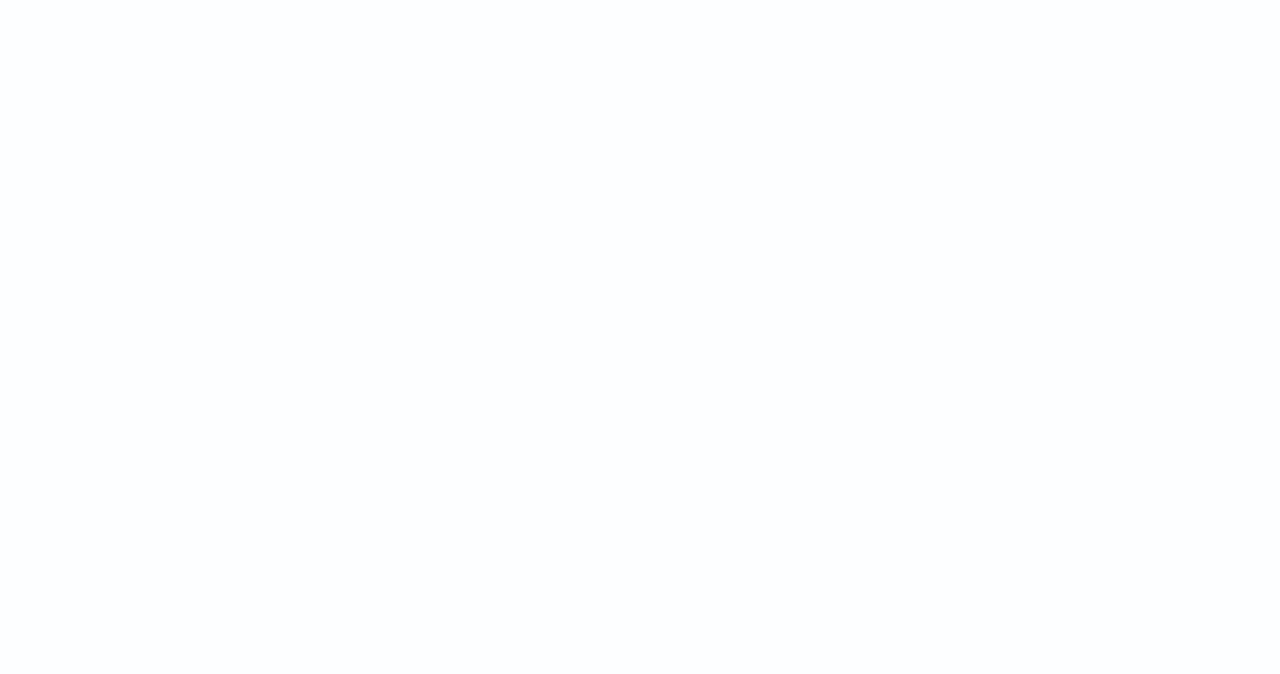
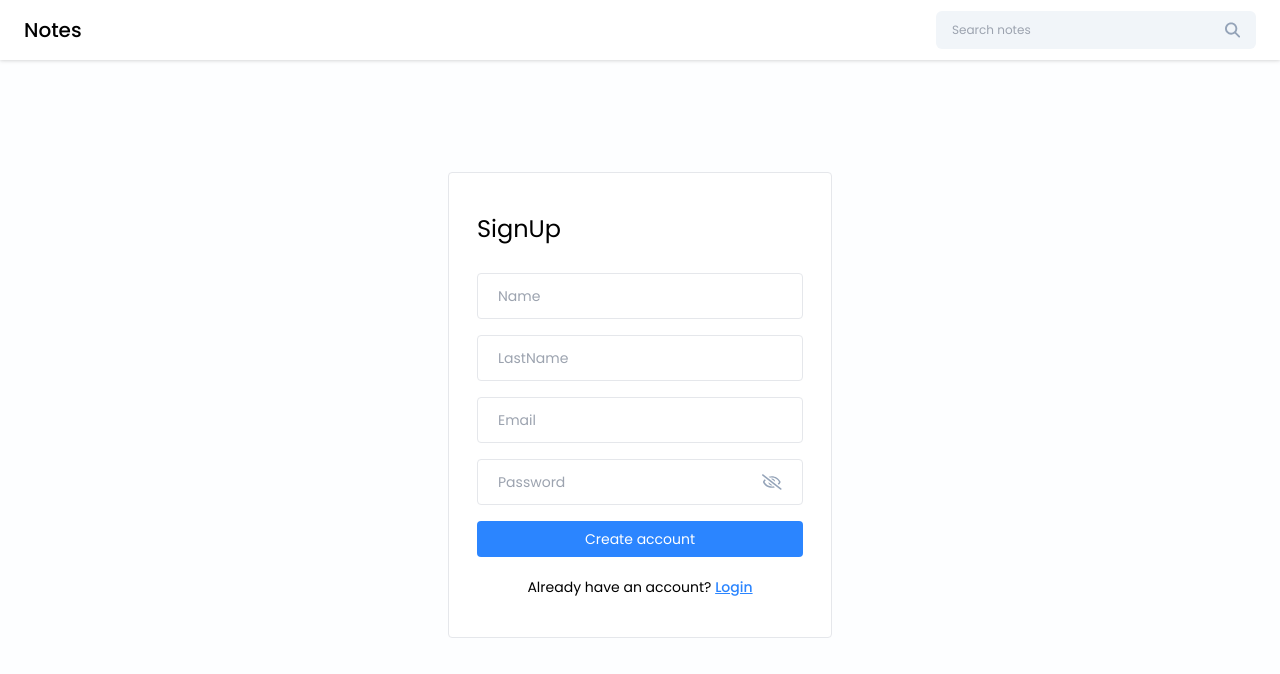
Before and after one commit to ThomasBrets/notesApp, a React (Vite) app in the folder front/: page /auth/register in a window 1280 px wide. Before the commit this address had no page. Shown: the top 674 px of the page. Built offline with nearby package versions, Linux system fonts and the light colour scheme.

Commit message:
register front works

```diff
--- a/front/src/App.jsx
+++ b/front/src/App.jsx
@@ -9,7 +9,7 @@ function App() {
     <Routes>
       <Route exact path="/" element={<Home />} />
       <Route exact path="/auth/login" element={<Login />} />
-      <Route exact path="/signUp" element={<SignUp />} />
+      <Route exact path="/auth/register" element={<SignUp />} />
     </Routes>
   );
 }
--- a/front/src/components/Cards/ProfileInfo.jsx
+++ b/front/src/components/Cards/ProfileInfo.jsx
@@ -1,14 +1,14 @@
 import React from 'react'
 import { getInitials } from '../../utils/helper'
 
-const ProfileInfo = ({onLogout}) => {
+const ProfileInfo = ({userInfo, onLogout}) => {
   return (
     <div className="flex items-center gap-3">
         <div className="w-12 h-12 flex items-center justify-center rounded-full text-slate-950 bg-slate-100 font-medium ">
-  {getInitials("Thomas Bretschneider")}
+  {getInitials(userInfo?.name)}
         </div>
         <div >
-            <p className="text-sm font-medium">Thomas</p>
+            <p className="text-sm font-medium">{userInfo?.name}</p>
             <button className='text-sm text-slate-700 underline' onClick={onLogout}>Logout</button>
         </div>
     </div>
--- a/front/src/components/Navbar.jsx
+++ b/front/src/components/Navbar.jsx
@@ -2,14 +2,20 @@ import React, { useState } from "react";
 import ProfileInfo from "../components/Cards/ProfileInfo";
 import SearchBar from "../components/SearchBar/SearchBar";
 import { useNavigate } from "react-router-dom";
+import axiosInstance from "../utils/axios";
 
-const Navbar = () => {
+const Navbar = ({ userInfo }) => {
   const [searchQuery, setSearchQuery] = useState("");
 
   const navigate = useNavigate();
 
-  const onLogout = () => {
-    navigate("/auth/login");
+  const onLogout = async () => {
+    try {
+      await axiosInstance.post("/auth/logout"); // Llamada al backend para hacer logout y eliminar la cookie
+      navigate("/auth/login"); // Redirigir al login
+    } catch (error) {
+      console.error("Error al hacer logout:", error);
+    }
   };
 
   const handleSearch = () => {};
@@ -31,7 +37,8 @@ const Navbar = () => {
         onClearSearch={onClearSearch}
       />
 
-      <ProfileInfo onLogout={onLogout} />
+      {/* Renderizar ProfileInfo solo si userInfo existe (es decir, si el usuario está logueado) */}
+      {userInfo && <ProfileInfo userInfo={userInfo} onLogout={onLogout} />}
     </div>
   );
 };
--- a/front/src/pages/Home/Home.jsx
+++ b/front/src/pages/Home/Home.jsx
@@ -30,9 +30,9 @@ const Home = () => {
       if (response.data && response.data._doc) {
         setUserInfo(response.data._doc); // Guardar la info en el estado
       }
+
     } catch (error) {
       if (error.response && error.response.status === 401) {
-        localStorage.clear(); // Limpiar el localStorage si no está autorizado
         navigate('/auth/login'); // Redirigir al login
       } else {
         console.error("Error al obtener la información del usuario:", error);
@@ -45,9 +45,10 @@ const Home = () => {
     return () => {};
   }, []);
 
+
   return (
     <>
-      <Navbar />
+      <Navbar userInfo={userInfo}/>
       <div className="container mx-auto">
         <div className="grid grid-cols-3 gap-4 mt-8">
           <NoteCards
--- a/front/src/pages/SignUp/SignUp.jsx
+++ b/front/src/pages/SignUp/SignUp.jsx
@@ -2,36 +2,57 @@ import React, { useState } from "react";
 // Components
 import Navbar from "../../components/Navbar";
 import PasswordInput from "../../components/Input/PasswordInput";
-import { Link } from "react-router-dom";
+import { Link, useNavigate } from "react-router-dom";
 import { validateEmail } from "../../utils/helper";
+import axiosInstance from "../../utils/axios";
 
 const SignUp = () => {
   const [name, setName] = useState("");
+  const [lastName, setlastName] = useState("");
   const [email, setEmail] = useState("");
   const [password, setPassword] = useState("");
   const [error, setError] = useState(null);
 
+  const navigate = useNavigate();
+
   const handleSignUp = async (e) => {
     e.preventDefault();
 
-    if(!name) {
+    if (!name) {
       setError("Please enter your name");
-      return
+      return;
     }
 
-    if(!validateEmail(email)) {
+    if (!validateEmail(email)) {
       setError("Please enter a valid email adress");
-      return
+      return;
     }
 
-    if(!password) {
+    if (!password) {
       setError("Please enter the password");
-      return
+      return;
     }
 
-    setError("")
+    setError("");
 
     // SignUp API Call
+
+    try {
+      const response = await axiosInstance.post("/auth/register", {
+        name,
+        lastName,
+        email,
+        password,
+      });
+
+      console.log("Registration successful", response.data);
+
+      // Redirigir al login después de un registro exitoso
+      navigate("/auth/login");
+    } catch (error) {
+      console.error("Registration failed", error.response?.data || error.message);
+      setError(error.response?.data?.error || "Registration failed");
+    }
   };
 
   return (
@@ -52,6 +73,13 @@ const SignUp = () => {
             />
             <input
               type="text"
+              placeholder="LastName"
+              className="input-box "
+              value={lastName}
+              onChange={(e) => setlastName(e.target.value)}
+            />
+            <input
+              type="text"
               placeholder="Email"
               className="input-box "
               value={email}
@@ -61,7 +89,6 @@ const SignUp = () => {
               value={password}
               onChange={(e) => setPassword(e.target.value)}
             />
-
 
             {error && <p className="text-red-500 text-xs pb-1">{error}</p>}
 
```
Also changed, not shown: 2 other files (tests, documents, lock files or other folders).
